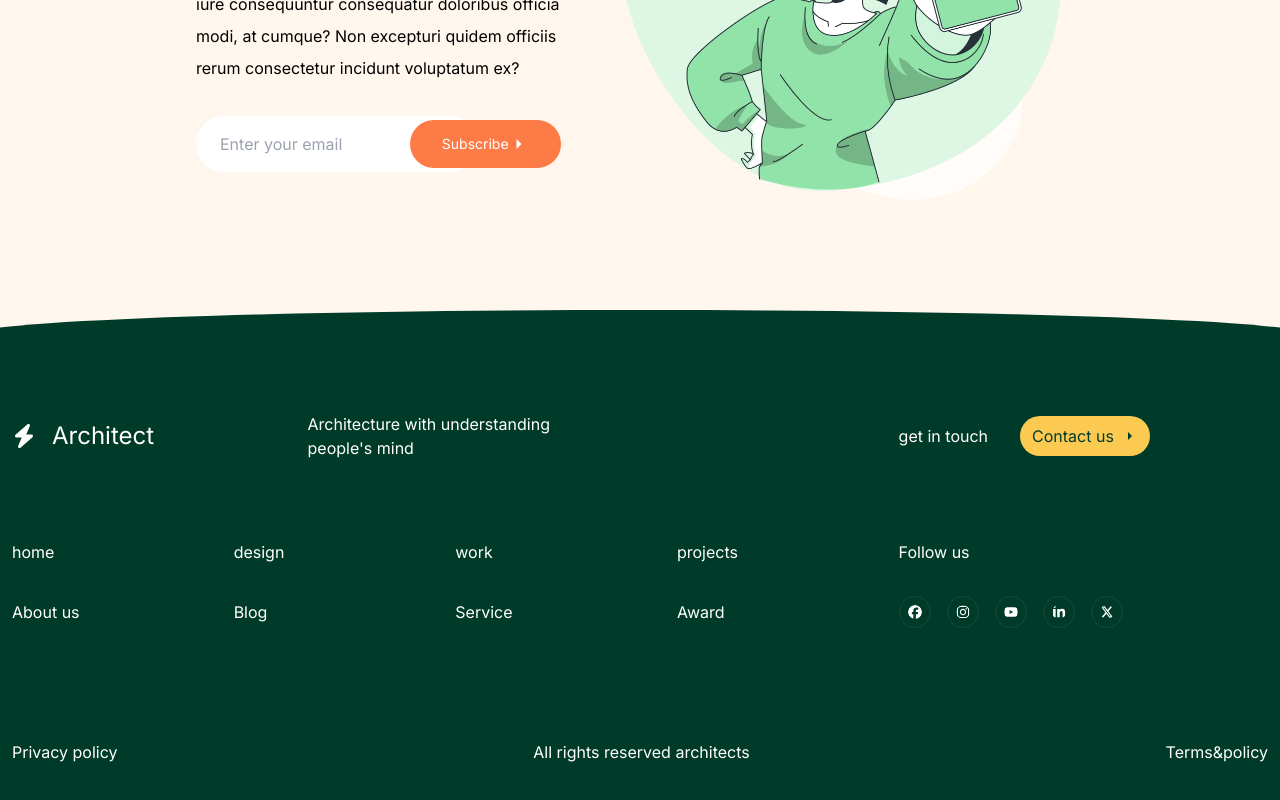
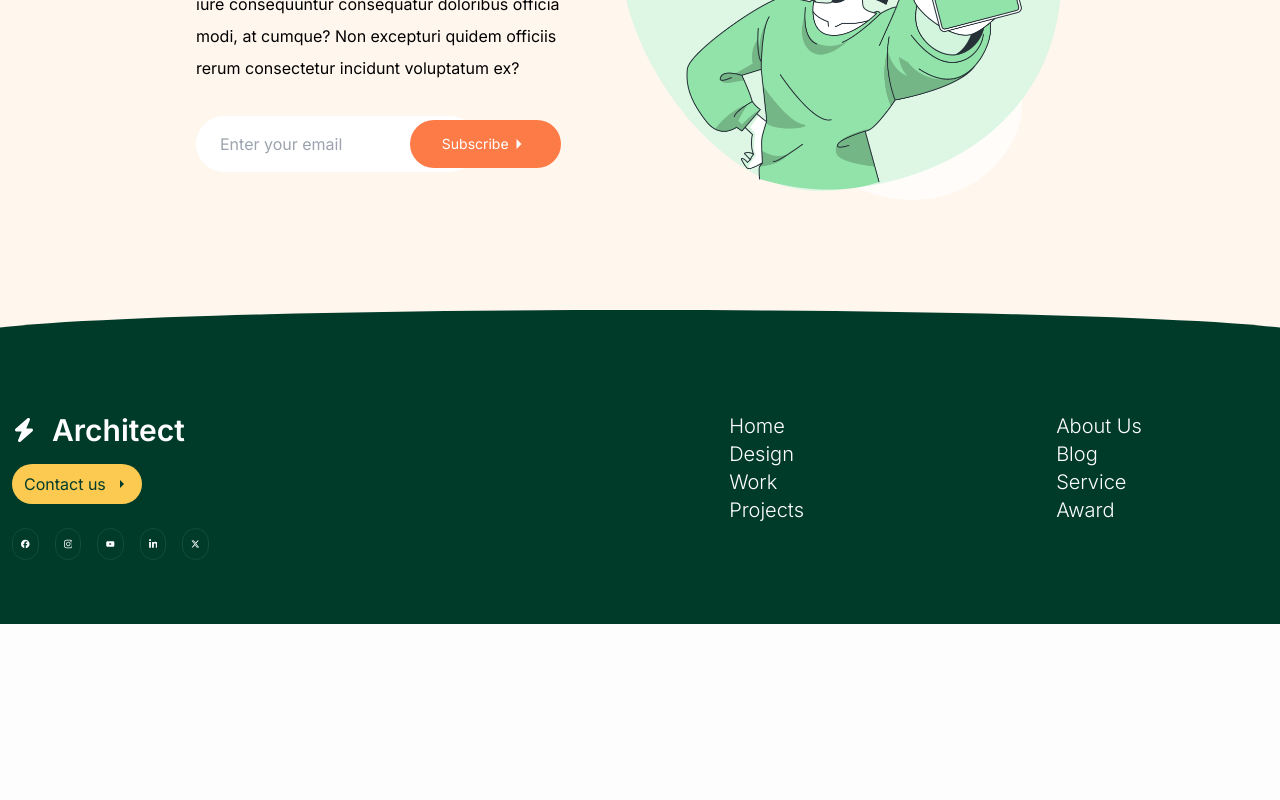
Before and after one commit to zablon-oigo/architect, a React (Vite) app: page / in a window 1280 px wide. Shown: the part 3714-4514 px from the top of the page. After the commit the page ends 4338 px from the top, so only its background shows below. Built offline with nearby package versions, Linux system fonts and the light colour scheme.

Commit message:
Restructuring the page footer

```diff
--- a/src/components/Footer.jsx
+++ b/src/components/Footer.jsx
@@ -4,83 +4,68 @@ import { IoMdArrowDropright } from "react-icons/io"
 function Footer() {
   return (
     <footer className="bg-[#003b29] text-white pb-16">
-        <div className="container px-3 pt-8 mx-auto lg:pt-20">
-          <section className="">
-            <div className="items-center justify-between lg:flex">
-              <span className="items-center justify-start lg:w-4/5 lg:flex">
-                <button className="flex items-center text-white lg:w-1/3 gap-x-4">
+        <div className="container flex justify-between px-3 pt-8 mx-auto lg:pt-20">
+            <div className="w-full lg:w-2/3">
+              <span className="">
+                <button className="flex items-center mb-4 text-white lg:w-1/3 gap-x-4">
                   <FaBolt className='text-2xl'/>
-                  <p className="text-2xl ">Architect</p>
+                  <p className="text-3xl font-semibold ">Architect</p>
                 </button>
-                <p className="justify-center py-6 lg:flex lg:w-1/3 lg:py-0">Architecture with understanding people's mind</p>
+
               </span>
-              <span className="flex items-center pb-4 lg:w-1/3 gap-x-8 lg:pb-0">
-                <p className="">get in touch</p>
+              <span className="">
                 <button className="rounded-full px-3 py-2 flex items-center bg-[#fdca51] text-[#003b29] gap-2 transition ease-out duration-300 transform">
                   <p>Contact us</p>
                   <IoMdArrowDropright/>
                 </button>
               </span>
+              <span className="flex items-center gap-4 mt-6 text-white lg:w-1/3">
+              <FaFacebook className="cursor-pointer rounded-full border border-[#154b3b] p-2 h-8 w-8 "/>
+              <FaInstagram className="cursor-pointer rounded-full border border-[#154b3b] p-2 h-8 w-8 "/>
+              <FaYoutube className="cursor-pointer rounded-full border border-[#154b3b] p-2 h-8 w-8 "/>
+              <FaLinkedinIn className="cursor-pointer rounded-full border border-[#154b3b] p-2 h-8 w-8 "/>
+              <FaXTwitter className="cursor-pointer rounded-full border border-[#154b3b] p-2 h-8 w-8 "/>
+              </span>
             </div>
-            <div className="lg:py-20">
-              <ul className="items-center justify-between lg:flex">
-                <div className="items-center justify-start lg:flex lg:w-4/5">
-                  <li className="pb-3 lg:w-1/4 lg:pb-0">
+
+            <div className="flex justify-around w-full lg:w-3/4">
+            <ul className="text-xl font-light capitalize gap-y-6">
+                <li className="">
                     <a href="" className="">home</a>
                   </li>
-                  <li className="pb-3 lg:w-1/4 lg:pb-0">
+                  <li className="">
                     <a href="" className="">design</a>
                   </li>
-                  <li className="pb-3 lg:w-1/4 lg:pb-0">
+                  <li className="">
                     <a href="" className="">work</a>
                   </li>
-                  <li className="pb-3 lg:w-1/4 lg:pb-0">
+                  <li className="">
                     <a href="" className="">projects</a>
                   </li>
-                </div>
-                <li className="pb-3 lg:w-1/3 lg:pb-0">Follow us</li>
+
               </ul>
-              <ul className="items-center justify-between lg:flex lg:pt-8">
-                <div className="items-center justify-start lg:flex lg:w-4/5">
-                  <li className="pb-3 lg:w-1/4 lg:pb-0">
+              <ul className="text-xl font-light capitalize gap-y-6">
+              <li className="">
                     <a href="" className="">About us</a>
                   </li>
-                  <li className="pb-3 lg:w-1/4 lg:pb-0">
+                  <li className="">
                     <a href="" className="">Blog</a>
                   </li>
-                  <li className="pb-3 lg:w-1/4 lg:pb-0">
+                  <li className="">
                     <a href="" className="">Service</a>
                   </li>
-                  <li className="pb-3 lg:w-1/4 lg:pb-0">
+                  <li className="">
                     <a href="" className="">Award</a>
                   </li>
-                </div>
-                <span className="flex items-center gap-4 text-white lg:w-1/3">
-                  <FaFacebook className="cursor-pointer rounded-full border border-[#154b3b] p-2 h-8 w-8 "/>
-                  <FaInstagram className="cursor-pointer rounded-full border border-[#154b3b] p-2 h-8 w-8 "/>
-                  <FaYoutube className="cursor-pointer rounded-full border border-[#154b3b] p-2 h-8 w-8 "/>
-                  <FaLinkedinIn className="cursor-pointer rounded-full border border-[#154b3b] p-2 h-8 w-8 "/>
-                  <FaXTwitter className="cursor-pointer rounded-full border border-[#154b3b] p-2 h-8 w-8 "/>
-                </span>
+
               </ul>
             </div>
-          </section>
-          <section className="">
-            <ul className="justify-between pt-8 sm:flex">
-              <li className="">
-                <a href="">Privacy policy</a>
-                </li>
-              <li className="">
-                <a href="">All rights reserved architects</a>
-                </li>
-              <li className="">
-                <a href="">Terms&policy</a>
-                </li>
-            </ul>
-          </section>
+
+
         </div>
+
+
     </footer>
   )
 }
-
 export default Footer
```
